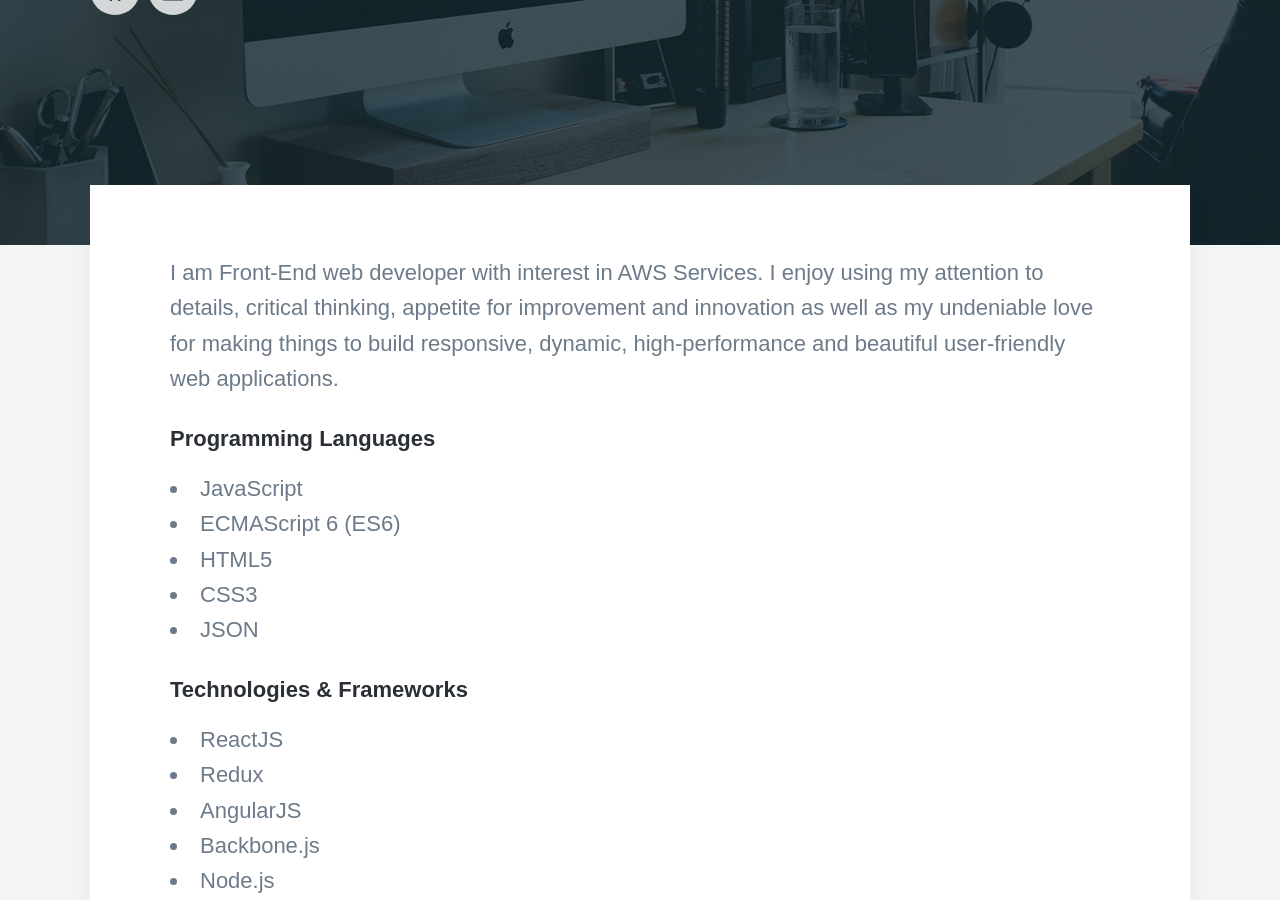
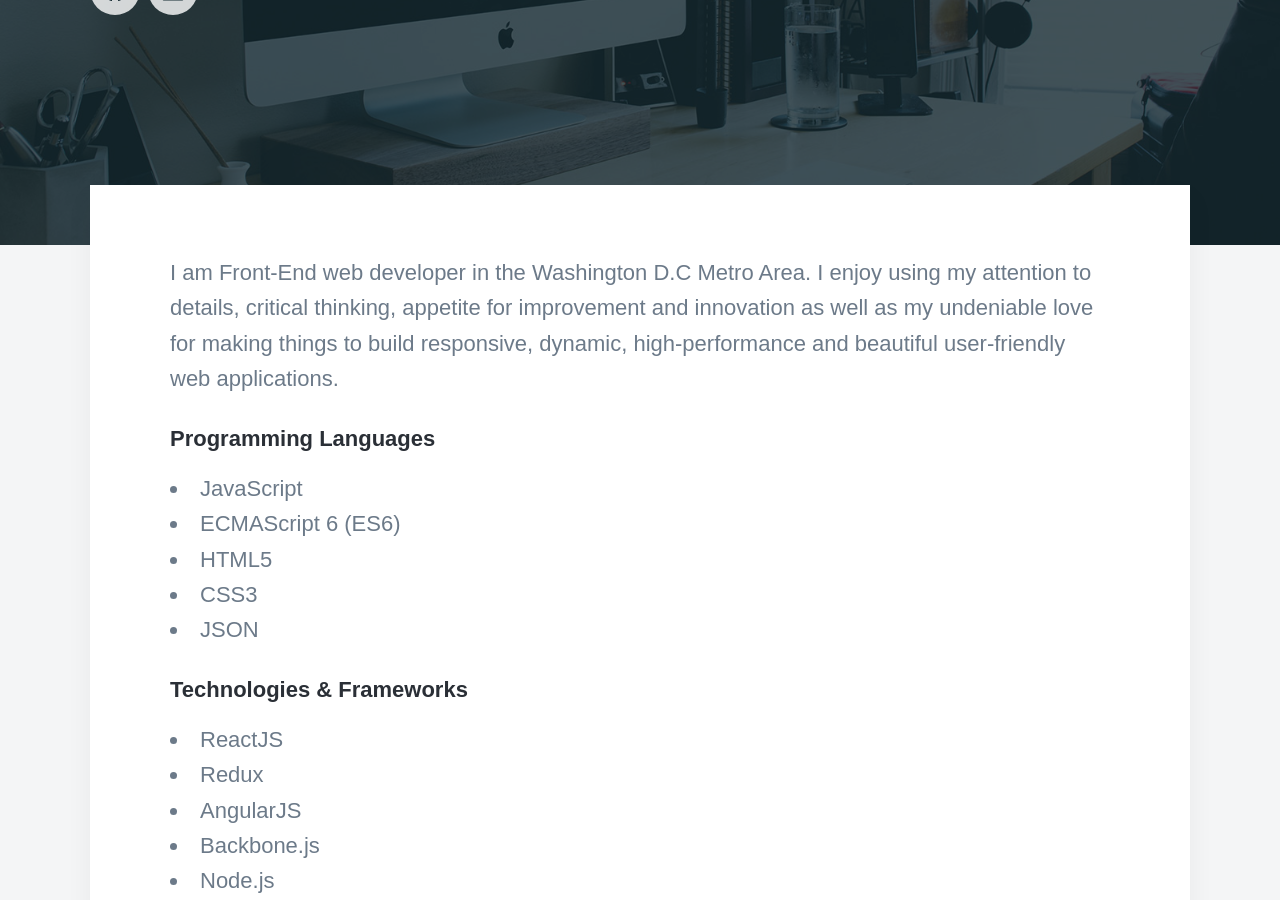
Before and after one commit to amar086/MyPortfolio, a Jekyll site: the page built from _pages/home.md, in a window 1280 px wide and 900 px high, scrolled down 474 px. Built offline with Jekyll 4.4.1, drawn with Linux system fonts in a browser that asks for light colours; nearby versions of some CDN libraries; some web fonts are replaced; library files that are not in the unit come from our copies; some of the changed text lies outside the part shown.

Commit message:
Changed home page intro

```diff
--- a/_pages/home.md
+++ b/_pages/home.md
@@ -5,7 +5,7 @@ description:
 featured_image: /images/demo/about.jpg
 ---
 
-I am Front-End web developer with interest in AWS Services. I enjoy using my attention to details, critical thinking, appetite for improvement and innovation as well as my undeniable love for making things to build responsive, dynamic, high-performance and beautiful user-friendly web applications.
+I am Front-End web developer in the Washington D.C Metro Area. I enjoy using my attention to details, critical thinking, appetite for improvement and innovation as well as my undeniable love for making things to build responsive, dynamic, high-performance and beautiful user-friendly web applications.
 
 #### Programming Languages
 * JavaScript
@@ -54,5 +54,5 @@ I am Front-End web developer with interest in AWS Services. I enjoy using my att
 * Scrum
 
 #### Spoken Language
+* English (Proficient)
 * French (Native)
-* English (Proficient)
```
Also changed, not shown: 3 other files.
